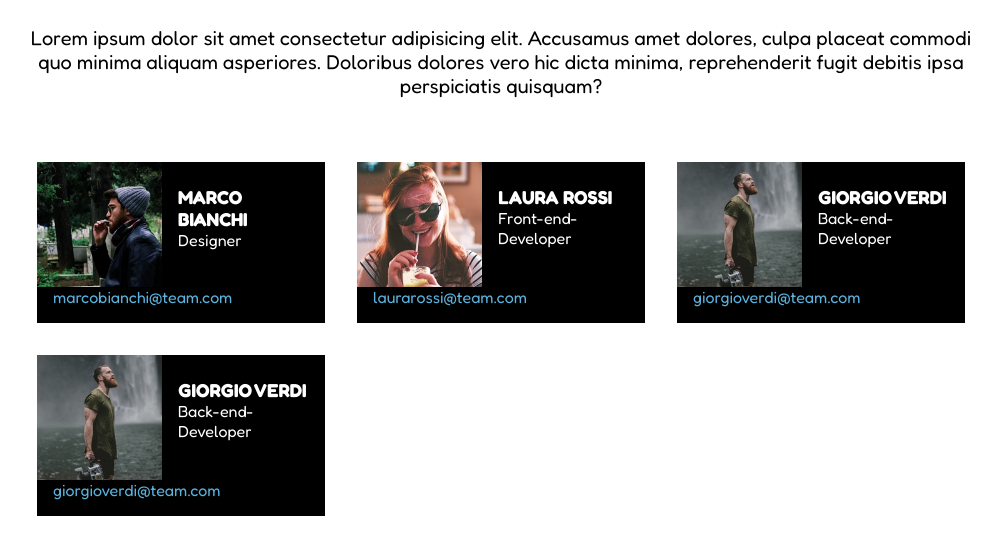
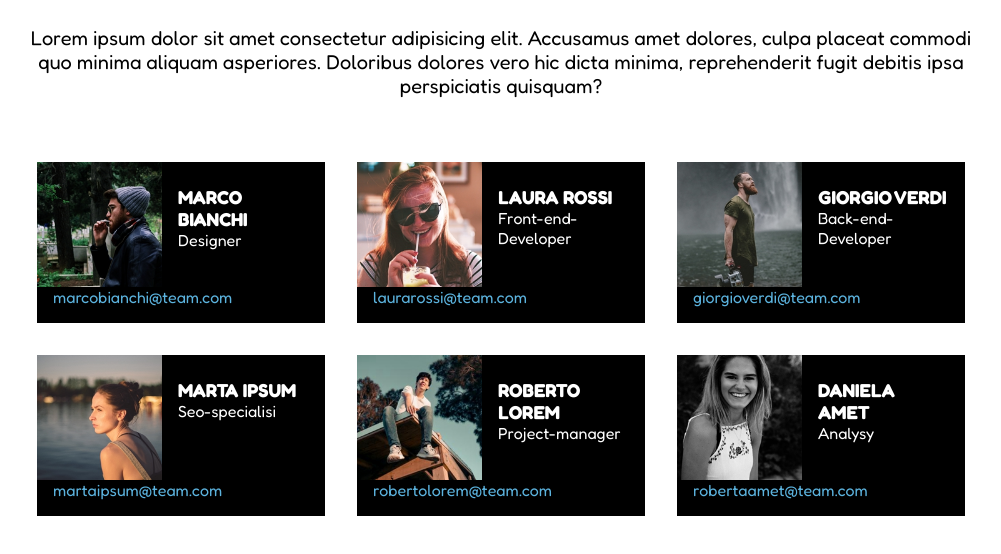
Before and after one commit to RobertoSimonini/html-css-float-cards, a plain HTML site: page index.html in a window 1280 px wide. Shown: the part 118-672 px from the top of the page, without its empty margins (139-1140 px from the left). Drawn offline with Linux system fonts and the light colour scheme.

Commit message:
finished cards

```diff
--- a/index.html
+++ b/index.html
@@ -33,7 +33,6 @@
                         <div class="job">Designer</div>
                         <a href="#">marcobianchi@team.com</a>
                 </div>
-
             </div>
 
             <div class="column clearfix">
@@ -52,18 +51,36 @@
                         <div class="job">Back-end-Developer</div>
                         <a href="#">giorgioverdi@team.com</a>
                 </div>
-
-
             </div>
 
             <div class="column clearfix">
-                <img src="img/male2.png" alt="">
+                <img src="img/female2.png" alt="">
                 <div class="infos">
-                    <h3>GIORGIO VERDI</h3>
-                        <div class="job">Back-end-Developer</div>
-                        <a href="#">giorgioverdi@team.com</a>
+                    <h3>MARTA IPSUM</h3>
+                        <div class="job">Seo-specialisi</div>
+                        <a href="#">martaipsum@team.com</a>
                 </div>
             </div>
+
+            <div class="column clearfix">
+                <img src="img/male3.png" alt="">
+                <div class="infos">
+                    <h3>ROBERTO LOREM</h3>
+                        <div class="job">Project-manager</div>
+                        <a href="#">robertolorem@team.com</a>
+                </div>
+            </div>
+
+            <div class="column clearfix">
+                <img src="img/female3.png" alt="">
+                <div class="infos">
+                    <h3>DANIELA AMET</h3>
+                        <div class="job">Analysy</div>
+                        <a href="#">robertaamet@team.com</a>
+                </div>
+            </div>
+
+
 
 
 
```
